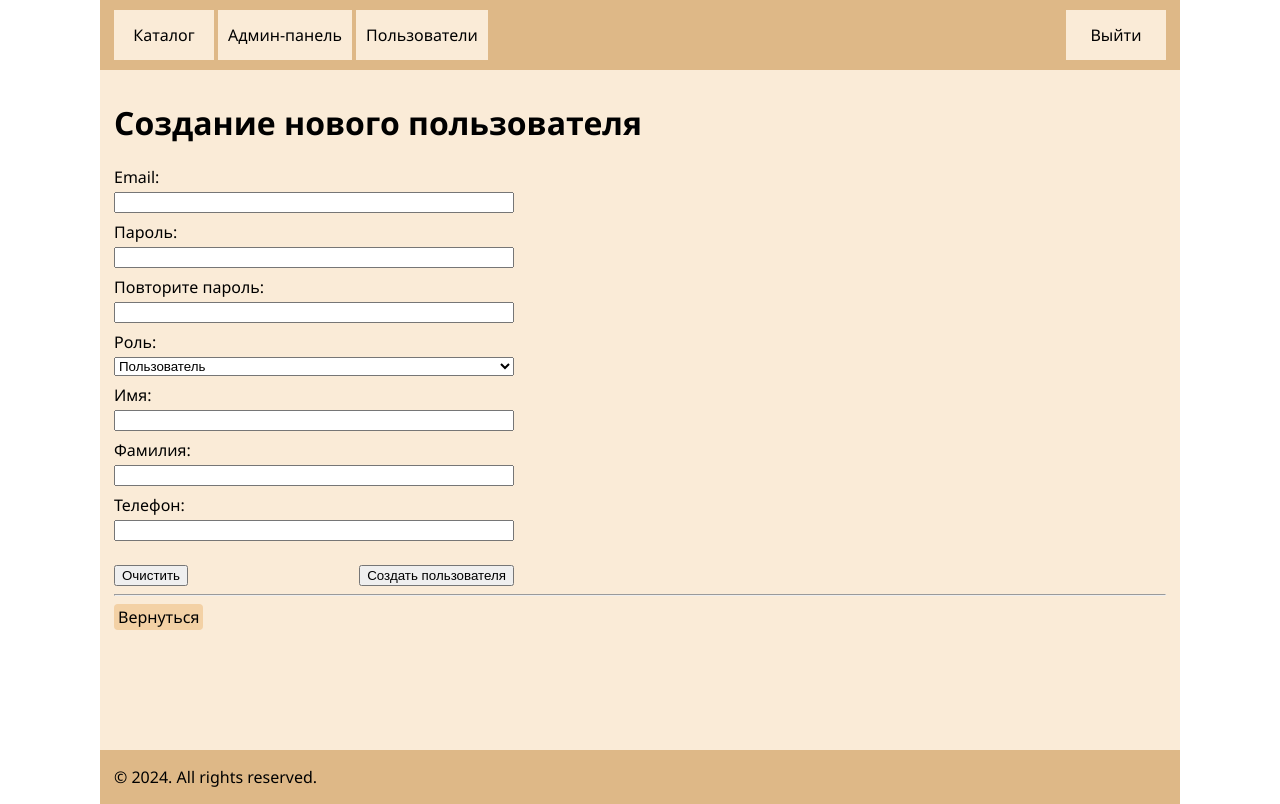
After one commit to anyathegreat/engines_coursework, a PHP site: page /users/create in a window 1280 px wide. The commit adds this page. Run offline with PHP 8.4, Linux system fonts and the light colour scheme; the visitor is signed in with stand-in values (Sample User, id 1).

Commit message:
update: add CRUD operations

```diff
--- a/app/controllers/UsersController.php
+++ b/app/controllers/UsersController.php
@@ -16,37 +16,166 @@ class UsersController
     require_once 'app/views/admin/users/index.php';
   }
 
+  public function create()
+  {
+    if ($_SERVER['REQUEST_METHOD'] === 'POST') {
+      // Получаем данные из POST-запроса
+      $email = $_POST['email'] ?? '';
+      $firstname = $_POST['firstname'] ?? '';
+      $lastname = $_POST['lastname'] ?? '';
+      $phone = $_POST['phone'] ?? '';
+      $password = $_POST['password'] ?? '';
+      $password_confirm = $_POST['password_confirm'] ?? '';
+      $role = $_POST['role'] ?? 'user';
+
+      try {
+        // Вызываем метод создания пользователя
+        $this->userModel->createUser($email, $firstname, $lastname, $phone, $password, $password_confirm, $role);
+
+        // Параметры для страницы успеха
+        $title = "Пользователь создан";
+        $message = "Вы успешно создали пользователя с email: " . htmlspecialchars($email) . ".";
+        $redirect_url = "/users";
+
+        // Включаем страницу успеха
+        include 'app/views/messageSuccess.php';
+        return;
+      } catch (Exception $e) {
+        // Обрабатываем исключение и передаем сообщение об ошибке
+        $errorMessage = $e->getMessage();
+      }
+    }
+
+    // Если это не POST-запрос, выводим форму для создания пользователя
+    require_once 'app/views/admin/users/create.php';
+  }
+
+
   public function edit()
   {
+    // Получение ID пользователя из URL
     parse_str(parse_url($_SERVER['REQUEST_URI'], PHP_URL_QUERY), $params);
     $userId = $params["id"];
     $user = $this->userModel->getUserById($userId);
 
+    // Проверка, существует ли пользователь
+    if (!$user) {
+      // Если пользователь не найден, можно отображать сообщение или перенаправлять
+      $title = "Ошибка";
+      $message = "Пользователь не найден.";
+      $redirect_url = "/users";
+      include 'app/views/messageFailure.php'; // Переход на страницу успеха с сообщением об ошибке
+      return;
+    }
+
     if ($_SERVER['REQUEST_METHOD'] === 'POST') {
-      // Получаем данные из формы
+      // Получение данных из формы
       $id = $_POST['id'];
       $email = $_POST['email'];
       $firstname = $_POST['firstname'];
       $lastname = $_POST['lastname'];
       $phone = $_POST['phone'];
 
-      $foundUser = $this->userModel->getUserById($id);
+      // Обновление данных пользователя
+      $response = $this->userModel->updateUser($id, $email, $firstname, $lastname, $phone);
 
-      // Проверка пользовательского пароля
-      if ($foundUser) {
-        $response = $this->userModel->updateUser($id, $email, $firstname, $lastname, $phone);
-        if ($response) {
-          $user = $response;
-        } else {
-          echo 'Не удалось получить обновлённые данные пользователя';
-        }
-        echo 'Данные обновленны';
-        // header("Location: /users/edit?id=$id"); // редирект на главную страницу
+      if ($response) {
+        // Если обновление прошло успешно
+        $title = "Данные обновлены";
+        $message = "Данные пользователя успешно обновлены.";
+        $redirect_url = "/users";
+        include 'app/views/messageSuccess.php'; // Переход на страницу успеха
+        return;
       } else {
-        echo 'Пользователь не найден';
+        // Если обновление не удалось
+        $title = "Ошибка";
+        $message = "Не удалось обновить данные пользователя.";
+        $redirect_url = "/users";
+        include 'app/views/messageFailure.php'; // Переход на страницу успеха с сообщением об ошибке
+        return;
       }
     }
 
+    // Отображение формы редактирования, если это не POST-запрос
     require_once 'app/views/admin/users/edit.php';
   }
+
+  public function delete()
+  {
+    // Получение ID пользователя из URL
+    parse_str(parse_url($_SERVER['REQUEST_URI'], PHP_URL_QUERY), $params);
+    $userId = $params["id"];
+
+    // Проверка существования пользователя
+    $user = $this->userModel->getUserById($userId);
+    if (!$user) {
+      // Если пользователь не найден, отображаем сообщение на странице успеха
+      $title = "Ошибка";
+      $message = "Пользователь не найден.";
+      $redirect_url = "/users";
+      include 'app/views/messageFailure.php'; // Переход на страницу успеха с сообщением
+      return;
+
+    }
+
+    if ($_SERVER['REQUEST_METHOD'] === 'POST') {
+
+      // Удаление пользователя
+      $response = $this->userModel->deleteUser($userId);
+
+      if ($response) {
+        // Если удаление прошло успешно
+        $title = "Пользователь удалён";
+        $message = "Пользователь успешно удалён.";
+        $redirect_url = "/users";
+        include 'app/views/messageSuccess.php'; // Переход на страницу успеха
+        return;
+      } else {
+        // Если удаление не удалось
+        $title = "Ошибка";
+        $message = "Не удалось удалить пользователя.";
+        $redirect_url = "/users";
+        include 'views/messageFailure.php'; // Переход на страницу успеха с сообщением об ошибке
+        return;
+      }
+    }
+
+    // Отображение формы удаления, если это не DELETE-запрос
+    require_once 'app/views/admin/users/delete.php';
+  }
+
+
+  // public function edit()
+  // {
+  //   parse_str(parse_url($_SERVER['REQUEST_URI'], PHP_URL_QUERY), $params);
+  //   $userId = $params["id"];
+  //   $user = $this->userModel->getUserById($userId);
+
+  //   if ($_SERVER['REQUEST_METHOD'] === 'POST') {
+  //     // Получаем данные из формы
+  //     $id = $_POST['id'];
+  //     $email = $_POST['email'];
+  //     $firstname = $_POST['firstname'];
+  //     $lastname = $_POST['lastname'];
+  //     $phone = $_POST['phone'];
+
+  //     $foundUser = $this->userModel->getUserById($id);
+
+  //     // Проверка пользовательского пароля
+  //     if ($foundUser) {
+  //       $response = $this->userModel->updateUser($id, $email, $firstname, $lastname, $phone);
+  //       if ($response) {
+  //         $user = $response;
+  //       } else {
+  //         echo 'Не удалось получить обновлённые данные пользователя';
+  //       }
+  //       echo 'Данные обновленны';
+  //       // header("Location: /users/edit?id=$id"); // редирект на главную страницу
+  //     } else {
+  //       echo 'Пользователь не найден';
+  //     }
+  //   }
+
+  //   require_once 'app/views/admin/users/edit.php';
+  // }
 }
--- a/app/models/User.php
+++ b/app/models/User.php
@@ -33,6 +33,53 @@ class User
         return $stmt->get_result()->fetch_assoc();
     }
 
+    public function createUser($email, $firstname, $lastname, $phone, $password, $password_confirm, $role = 'user')
+    {
+        $count = 0;
+        // Проверка на уникальность email
+        $query = "SELECT COUNT(*) FROM users WHERE email = ?";
+        $stmt = $this->db->prepare($query);
+        if ($stmt === false) {
+            throw new Exception("Ошибка подготовки запроса: " . $this->db->error);
+        }
+        $stmt->bind_param("s", $email);
+        $stmt->execute();
+        $stmt->bind_result($count);
+        $stmt->fetch();
+        $stmt->close();
+
+        // Если email уже существует, выбрасываем исключение
+        if ($count > 0) {
+            throw new Exception("Email уже существует");
+        }
+
+        // Проверка на совпадение паролей
+        if ($password !== $password_confirm) {
+            throw new Exception("Пароли не совпадают");
+        }
+
+        // Хеширование пароля
+        $password_hash = password_hash($password, PASSWORD_BCRYPT);
+
+        // Вставка нового пользователя в таблицу users
+        $query = "INSERT INTO users (email, password_hash, firstname, lastname, phone, role) VALUES (?, ?, ?, ?, ?, ?)";
+        $stmt = $this->db->prepare($query);
+        if ($stmt === false) {
+            throw new Exception("Ошибка подготовки запроса: " . $this->db->error);
+        }
+        $stmt->bind_param("ssssss", $email, $password_hash, $firstname, $lastname, $phone, $role);
+        $result = $stmt->execute();
+
+        // Закрываем подготовленный запрос
+        $stmt->close();
+
+        if (!$result) {
+            throw new Exception("Не удалось создать пользователя");
+        }
+
+        return true; // Возвращаем true при успешном создании
+    }
+
     public function updateUser($id, $email, $firstname, $lastname, $phone)
     {
         $query = "UPDATE users SET email = ?, firstname = ?, lastname = ?, phone = ? WHERE id = ?";
@@ -46,4 +93,18 @@ class User
             return null;
         }
     }
+
+    public function deleteUser($userId)
+    {
+        $query = "DELETE FROM users WHERE id = ?";
+        $stmt = $this->db->prepare($query);
+        if ($stmt === false) {
+            throw new Exception("Ошибка подготовки запроса: " . $this->db->error);
+        }
+        $stmt->bind_param("i", $userId); // Параметр - ID пользователя
+        $result = $stmt->execute();
+        $stmt->close();
+
+        return $result; // Возвращаем результат выполнения (true или false)
+    }
 }
--- a/app/routes.php
+++ b/app/routes.php
@@ -14,6 +14,8 @@ function getRoutes()
         '/dashboard' => ['DashboardController', 'index', true],
         '/users' => ['UsersController', 'index', true],
         '/users/edit' => ['UsersController', 'edit', true],
+        '/users/create' => ['UsersController', 'create', true],
+        '/users/delete' => ['UsersController', 'delete', true],
 
         // Незащищенные маршруты
         '/catalog' => ['CatalogController', 'index', false],
--- /dev/null
+++ b/app/views/admin/users/create.php
@@ -0,0 +1,51 @@
+<h1>Создание нового пользователя</h1>
+<?php if (isset($errorMessage)): ?>
+  <p style="color:red;"><?php echo htmlspecialchars($errorMessage); ?></p>
+<?php endif; ?>
+
+<form action="" method="POST">
+  <div class="form-group">
+    <label for="email">Email:</label>
+    <input type="email" name="email" required>
+  </div>
+
+  <div class="form-group">
+    <label for="password">Пароль:</label>
+    <input type="password" name="password" required>
+  </div>
+
+  <div class="form-group">
+    <label for="password_confirm">Повторите пароль:</label>
+    <input type="password" name="password_confirm" required>
+  </div>
+
+  <div class="form-group">
+    <label for="role">Роль:</label>
+    <select name="role">
+      <option value="user">Пользователь</option>
+      <option value="admin">Администратор</option>
+    </select>
+  </div>
+
+  <div class="form-group">
+    <label for="firstname">Имя:</label>
+    <input type="text" name="firstname">
+  </div>
+
+  <div class="form-group">
+    <label for="lastname">Фамилия:</label>
+    <input type="text" name="lastname">
+  </div>
+
+  <div class="form-group">
+    <label for="phone">Телефон:</label>
+    <input type="text" name="phone">
+  </div>
+
+  <div class="form-actions">
+    <button type="reset">Очистить</button>
+    <button type="submit">Создать пользователя</button>
+  </div>
+</form>
+<hr>
+<a href="/users" class="btn">Вернуться</a>
--- /dev/null
+++ b/app/views/messageFailure.php
@@ -0,0 +1,3 @@
+<h1><?php echo htmlspecialchars($title); ?></h1>
+<p><?php echo htmlspecialchars($message); ?></p>
+<a href="<?php echo htmlspecialchars($redirect_url); ?>" class="btn">Вернуться</a>
--- /dev/null
+++ b/app/views/messageSuccess.php
@@ -0,0 +1,3 @@
+<h1><?php echo htmlspecialchars($title); ?></h1>
+<p><?php echo htmlspecialchars($message); ?></p>
+<a href="<?php echo htmlspecialchars($redirect_url); ?>" class="btn">Отлично!</a>
--- a/styles.css
+++ b/styles.css
@@ -18,6 +18,7 @@ body {
   min-height: 100dvh;
   width: 100dvw;
   overflow-x: hidden;
+  font-family: "Segoe UI", Tahoma, Geneva, Verdana, sans-serif;
 }
 
 header {
@@ -99,3 +100,65 @@ table {
     padding: 8px;
   }
 }
+
+.actions-section {
+  display: flex;
+  gap: 4px;
+  padding: 16px;
+  margin-bottom: 24px;
+  box-shadow: 0 0 10px rgba(0, 0, 0, 0.2) inset;
+  border-radius: 4px;
+}
+
+form {
+  display: flex;
+  flex-direction: column;
+  gap: 8px;
+  width: 100%;
+  max-width: 400px;
+
+  .form-group {
+    display: flex;
+    flex-direction: column;
+    gap: 4px;
+  }
+
+  .form-actions {
+    display: flex;
+    justify-content: space-between;
+    margin-top: 16px;
+  }
+}
+
+.btn {
+  display: inline-block;
+  padding: 2px 4px;
+  border: none;
+  border-radius: 4px;
+  background-color: #f3d1a5;
+  color: black;
+  text-decoration: none;
+
+  &:hover {
+    background-color: #d6c9b8;
+  }
+
+  &:active {
+    background-color: #d6c9b8;
+  }
+
+  &:disabled {
+    background-color: #adadad;
+    color: #474747;
+    cursor: not-allowed;
+  }
+
+  &:focus {
+    background-color: #d6c9b8;
+  }
+}
+
+.btn-danger {
+  background-color: #e2a094;
+  color: black;
+}
```
Also changed, not shown: app/views/admin/users/delete.php (added, +7 -0 lines), app/views/admin/users/edit.php (+35 -6 lines), app/views/admin/users/index.php (+11 -2 lines), app/views/messageConfirm.php (added, +18 -0 lines).
